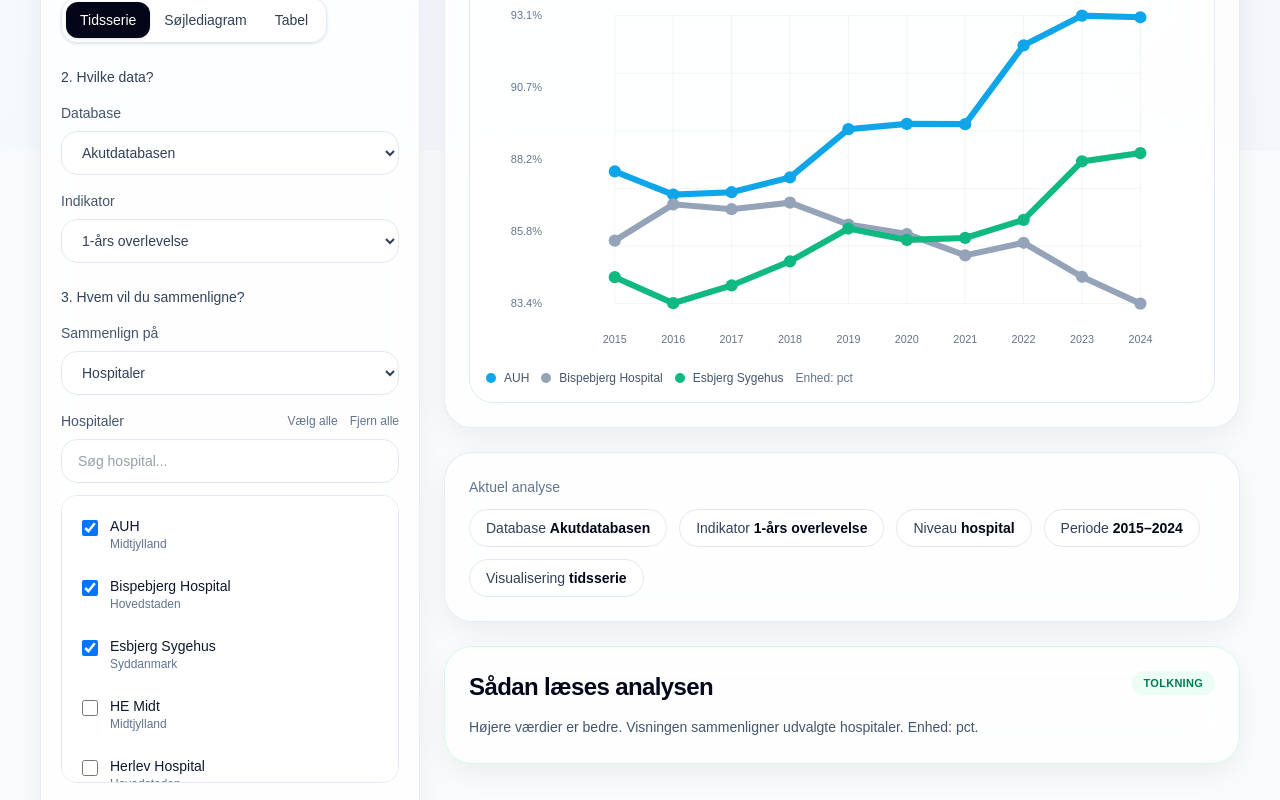
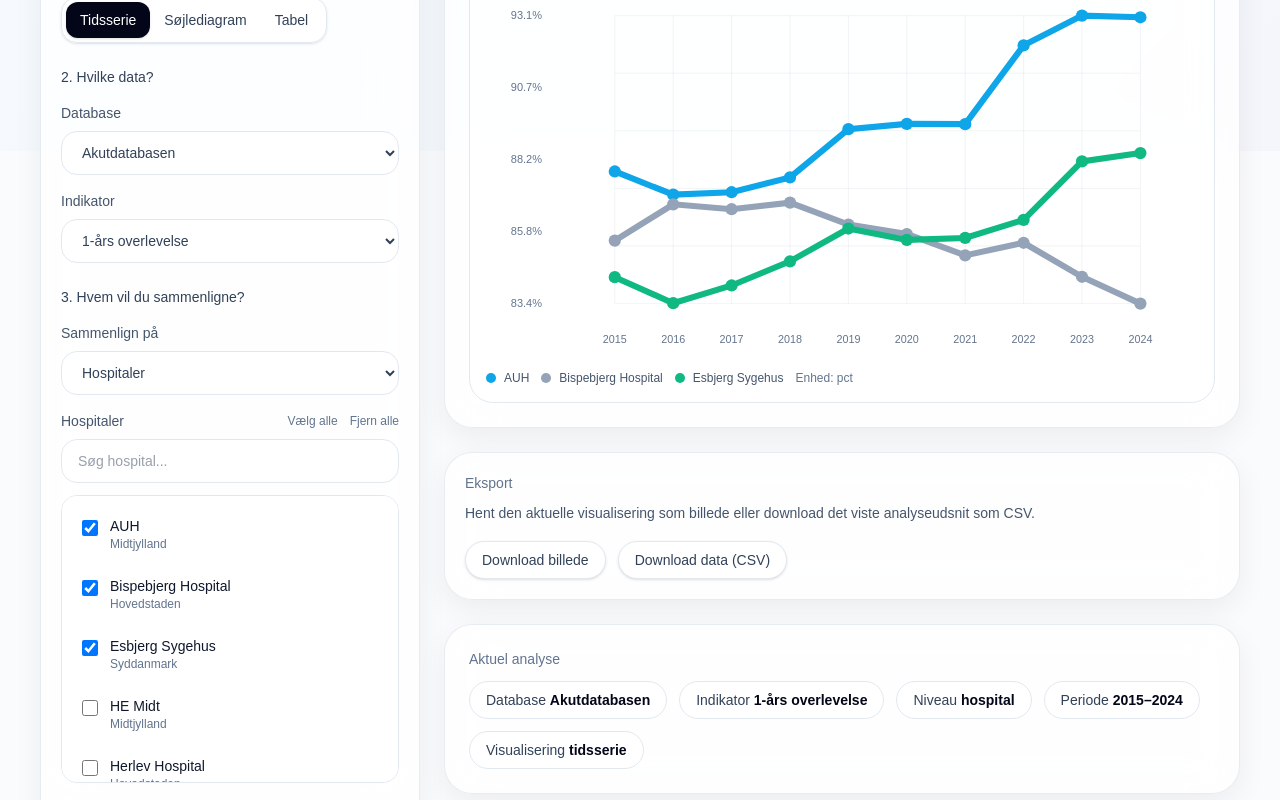
Before and after one commit to jrelsborg-droid/sundk-demo, a Next.js app: page /analyse in a window 1280 px wide. Shown: the part 649-1449 px from the top of the page. Built offline with nearby package versions, Linux system fonts and the light colour scheme.

Commit message:
Dataeksport fra analysebygger

```diff
--- a/app/analyse/page.tsx
+++ b/app/analyse/page.tsx
@@ -7,6 +7,7 @@ import TimeSeriesChart from "@/components/analyse/charts/TimeSeriesChart";
 import BarChart from "@/components/analyse/charts/BarChart";
 import TableView from "@/components/analyse/charts/TableView";
 import { getAnalyseData } from "@/lib/analyse/getAnalyseData";
+import AnalyseExportActions from "@/components/analyse/AnalyseExportActions";
 
 type PageProps = {
   searchParams?: Promise<{
@@ -69,6 +70,7 @@ export default async function AnalysePage({ searchParams }: PageProps) {
           </div>
 
           <div className="space-y-6">
+            <div id="analyse-visual-output">
               {data.state.vis === "tidsserie" && (
                 <TimeSeriesChart
                   title={data.chartTitle}
@@ -93,6 +95,16 @@ export default async function AnalysePage({ searchParams }: PageProps) {
                   rows={data.tableRows}
                 />
               )}
+            </div>
+
+            <AnalyseExportActions
+              chartElementId="analyse-visual-output"
+              title={data.chartTitle}
+              databaseName={data.selectedDatabase.database_navn}
+              indicatorName={data.selectedIndikator.indikator_navn}
+              visType={data.state.vis}
+              tableRows={data.tableRows}
+            />
 
             <div className="rounded-[28px] border border-slate-200/80 bg-white/76 p-6 shadow-[0_10px_30px_rgba(15,23,42,0.06)] backdrop-blur-xl">
               <div className="text-sm font-medium text-slate-500">Aktuel analyse</div>
--- a/components/HomepageClient.tsx
+++ b/components/HomepageClient.tsx
@@ -1,5 +1,6 @@
 "use client";
 
+import TopNav from "@/components/navigation/TopNav";
 import PageBackground from "@/components/layout/PageBackground";
 import Link from "next/link";
 import { useMemo, useState } from "react";
@@ -593,42 +594,12 @@ export default function HomepageClient({
   return (
   <PageBackground>
     <div className="mx-auto max-w-6xl px-5 pb-24">
-        <header className="sticky top-0 z-30 pt-4">
-          <div className="rounded-[28px] border border-slate-200/80 bg-white/72 px-5 py-4 shadow-[0_10px_35px_rgba(15,23,42,0.07)] backdrop-blur-xl">
-            <div className="flex items-center justify-between gap-4">
-              <div className="flex items-center gap-3">
-                <div className="flex h-10 w-10 items-center justify-center rounded-2xl bg-slate-950 text-sm font-semibold text-white shadow-sm">
-                  SK
-                </div>
-                <div>
-                  <div className="text-sm font-semibold tracking-tight text-slate-950">
-                    SundK Insight
-                  </div>
-                  <div className="text-xs text-slate-500">
-                    Offentlig kvalitetsindsigt · demo
-                  </div>
-                </div>
-                <div className="hidden md:inline-flex rounded-full border border-sky-100 bg-sky-50 px-2.5 py-1 text-[11px] font-semibold uppercase tracking-wide text-sky-700">
-                  Beta
-                </div>
-              </div>
 
-              <nav className="hidden items-center gap-2 md:flex">
-                <MenuDatabases databases={databases} />
-                <MenuHospitals hospitalsByRegion={hospitalsByRegion} />
-                <MenuDataOgRapporter databases={databases} />
-              </nav>
-
-              <div className="hidden items-center gap-2 rounded-full border border-slate-200 bg-white/85 px-3 py-2 shadow-sm backdrop-blur sm:flex">
-                <span className="text-sm text-slate-400">🔎</span>
-                <input
-                  className="w-44 bg-transparent text-sm outline-none placeholder:text-slate-400"
-                  placeholder="Søg"
-                />
-              </div>
-            </div>
-          </div>
-        </header>
+      <TopNav
+        databases={databases}
+        hospitals={hospitals}
+        active="home"
+      />
 
         <section className="pt-8">
           <div className="max-w-4xl">
--- /dev/null
+++ b/components/analyse/AnalyseExportActions.tsx
@@ -0,0 +1,138 @@
+"use client";
+
+import { toPng } from "html-to-image";
+import { useState } from "react";
+
+type TableRow = {
+  navn: string;
+  sublabel?: string;
+  aar: number;
+  vaerdi: number;
+  enhed: string;
+  rang?: number | null;
+};
+
+function slugify(value: string) {
+  return value
+    .toLowerCase()
+    .normalize("NFKD")
+    .replace(/[\u0300-\u036f]/g, "")
+    .replace(/[^a-z0-9]+/g, "-")
+    .replace(/^-+|-+$/g, "");
+}
+
+function escapeCsv(value: string | number | null | undefined) {
+  const stringValue = value == null ? "" : String(value);
+  if (stringValue.includes(",") || stringValue.includes('"') || stringValue.includes("\n")) {
+    return `"${stringValue.replace(/"/g, '""')}"`;
+  }
+  return stringValue;
+}
+
+export default function AnalyseExportActions({
+  chartElementId,
+  title,
+  databaseName,
+  indicatorName,
+  visType,
+  tableRows,
+}: {
+  chartElementId: string;
+  title: string;
+  databaseName: string;
+  indicatorName: string;
+  visType: string;
+  tableRows: TableRow[];
+}) {
+  const [isExportingImage, setIsExportingImage] = useState(false);
+  const [isExportingCsv, setIsExportingCsv] = useState(false);
+
+  const baseFileName = slugify(`${databaseName}-${indicatorName}-${visType}`);
+
+  async function downloadImage() {
+    const node = document.getElementById(chartElementId);
+    if (!node) return;
+
+    try {
+      setIsExportingImage(true);
+
+      const dataUrl = await toPng(node, {
+        cacheBust: true,
+        pixelRatio: 2,
+        backgroundColor: "#ffffff",
+      });
+
+      const link = document.createElement("a");
+      link.download = `${baseFileName}.png`;
+      link.href = dataUrl;
+      link.click();
+    } finally {
+      setIsExportingImage(false);
+    }
+  }
+
+  function downloadCsv() {
+    try {
+      setIsExportingCsv(true);
+
+      const header = ["navn", "sublabel", "aar", "vaerdi", "enhed", "rang"];
+      const lines = [
+        header.join(","),
+        ...tableRows.map((row) =>
+          [
+            escapeCsv(row.navn),
+            escapeCsv(row.sublabel ?? ""),
+            escapeCsv(row.aar),
+            escapeCsv(row.vaerdi),
+            escapeCsv(row.enhed),
+            escapeCsv(row.rang ?? ""),
+          ].join(",")
+        ),
+      ];
+
+      const blob = new Blob([lines.join("\n")], {
+        type: "text/csv;charset=utf-8;",
+      });
+
+      const url = URL.createObjectURL(blob);
+      const link = document.createElement("a");
+      link.href = url;
+      link.download = `${baseFileName}.csv`;
+      link.click();
+      URL.revokeObjectURL(url);
+    } finally {
+      setIsExportingCsv(false);
+    }
+  }
+
+  return (
+    <div className="rounded-[28px] border border-slate-200/80 bg-white/76 p-5 shadow-[0_10px_30px_rgba(15,23,42,0.06)] backdrop-blur-xl">
+      <div className="flex flex-wrap items-center justify-between gap-4">
+        <div>
+          <div className="text-sm font-medium text-slate-500">Eksport</div>
+          <p className="mt-2 text-sm leading-6 text-slate-600">
+            Hent den aktuelle visualisering som billede eller download det viste analyseudsnit som CSV.
+          </p>
+        </div>
+
+        <div className="flex flex-wrap gap-3">
+          <button
+            onClick={downloadImage}
+            disabled={isExportingImage}
+            className="rounded-full border border-slate-200 bg-white px-4 py-2 text-sm font-medium text-slate-700 shadow-sm transition hover:bg-slate-50 hover:text-slate-950 disabled:opacity-60"
+          >
+            {isExportingImage ? "Eksporterer billede..." : "Download billede"}
+          </button>
+
+          <button
+            onClick={downloadCsv}
+            disabled={isExportingCsv || tableRows.length === 0}
+            className="rounded-full border border-slate-200 bg-white px-4 py-2 text-sm font-medium text-slate-700 shadow-sm transition hover:bg-slate-50 hover:text-slate-950 disabled:opacity-60"
+          >
+            {isExportingCsv ? "Eksporterer CSV..." : "Download data (CSV)"}
+          </button>
+        </div>
+      </div>
+    </div>
+  );
+}
--- a/components/analyse/AnalyseFilters.tsx
+++ b/components/analyse/AnalyseFilters.tsx
@@ -199,6 +199,7 @@ export default function AnalyseFilters({
           onChange={(e) =>
             updateParams({
               niveau: e.target.value,
+              entities: null,
             })
           }
               className="h-11 w-full rounded-2xl border border-slate-200 bg-white px-4 text-sm text-slate-700 outline-none"
--- a/package.json
+++ b/package.json
@@ -9,6 +9,7 @@
     "lint": "eslint"
   },
   "dependencies": {
+    "html-to-image": "^1.11.13",
     "next": "16.1.6",
     "papaparse": "^5.5.3",
     "react": "19.2.3",
```
Also changed, not shown: 1 other file (tests, documents, lock files or other folders). Lines whose indentation alone changed are shown as unchanged.
